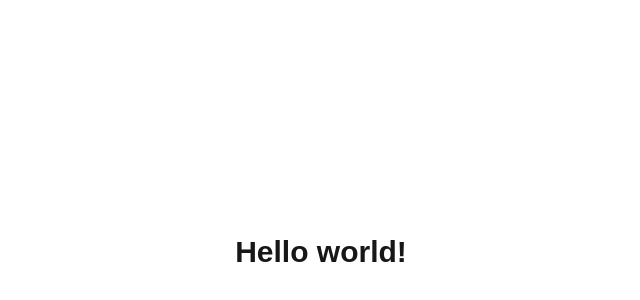
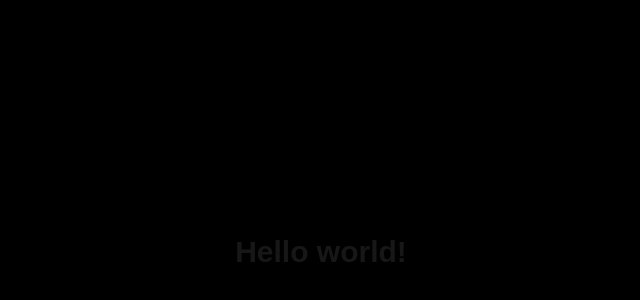
Before and after one commit to Dcai1/three-js-practice-app, a Next.js app: page / in a window 1280 px wide. Shown: the part 148-448 px from the top of the page, without its empty margins (319-959 px from the left). Built offline with nearby package versions, Linux system fonts and the light colour scheme.

Commit message:
- Implemented basic Three.js scene setup and rendering in Home component - Fixed an issue where the window was being read too early during render, resulting in errors about window not being defined

```diff
--- a/app/page.tsx
+++ b/app/page.tsx
@@ -1,9 +1,45 @@
+"use client";
+
 import * as THREE from "three";
+import { useEffect, useRef } from "react";
 
 export default function Home() {
+  const mountRef = useRef<HTMLDivElement>(null);
+
+  useEffect(() => {
+    if (!mountRef.current) {
+      return;
+    }
+
+    const scene = new THREE.Scene();
+    const camera = new THREE.PerspectiveCamera(
+      75,
+      window.innerWidth / window.innerHeight,
+      0.1,
+      1000,
+    );
+    const renderer = new THREE.WebGLRenderer();
+
+    renderer.setSize(window.innerWidth, window.innerHeight);
+    mountRef.current.appendChild(renderer.domElement);
+
+    const animate = () => {
+      renderer.render(scene, camera);
+      requestAnimationFrame(animate);
+    };
+
+    animate();
+
+    return () => {
+      renderer.dispose();
+      mountRef.current?.removeChild(renderer.domElement);
+    };
+  }, []);
+
   return (
-    <div className="flex min-h-screen flex-col items-center justify-center">
-      <main className="flex mx-auto my-auto">
+    <div className="relative flex min-h-screen flex-col items-center justify-center overflow-hidden">
+      <div ref={mountRef} className="absolute inset-0" />
+      <main className="relative z-10 flex mx-auto my-auto">
         <h1 className="text-3xl font-bold">Hello world!</h1>
       </main>
     </div>
```
